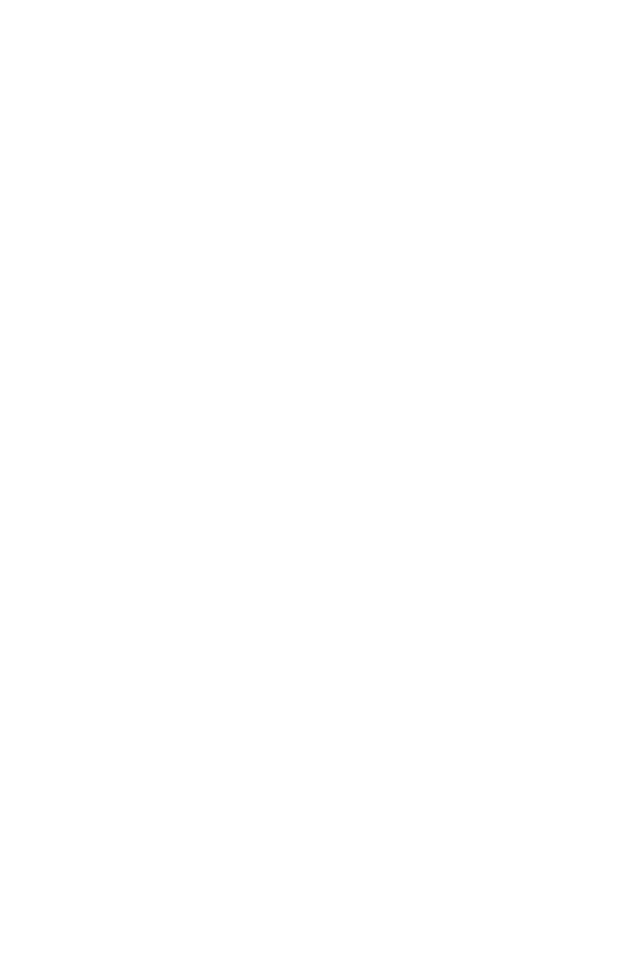
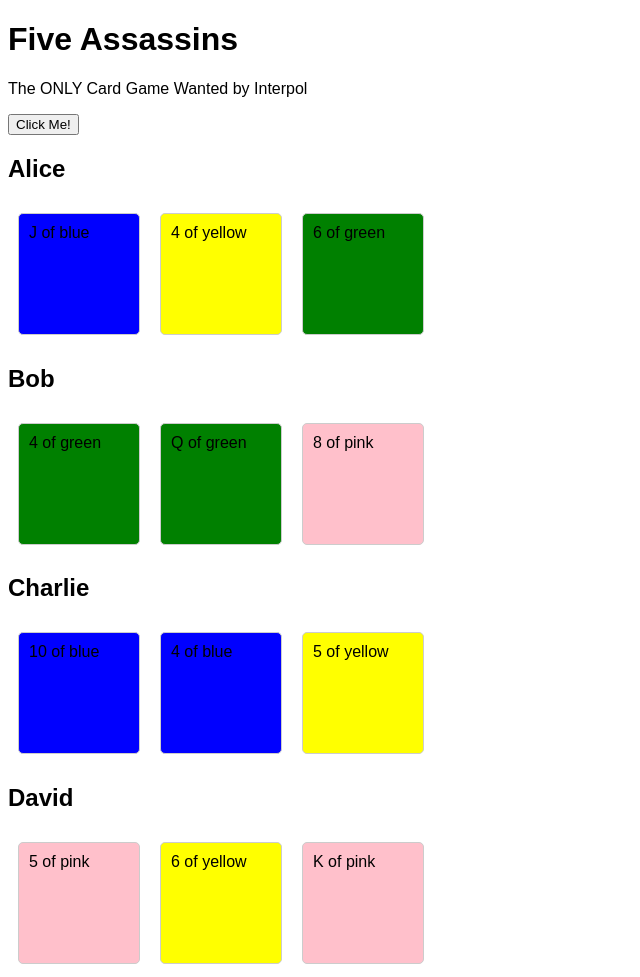
Before and after one commit to TripTerrano/ProjectOne, a plain HTML site: page index.html in a window 1280 px wide. Shown: the whole page, without its empty margins (0-640 px from the left). Before the commit the page ends 800 px from the top, so only its background shows below. Drawn offline with Linux system fonts and the light colour scheme.

Commit message:
ProjectOne v2

```diff
--- a/app.js
+++ b/app.js
@@ -1,43 +1,54 @@
-
-function makeCard(suit, value){
+//function main() {
+// This is a simple card game setup in JavaScript.
+// The game involves creating a deck of cards, shuffling it, and dealing cards to players.
+function makeCard(suit, value) {
   let rank = `${value}`;
-    if (value === 11) rank = 'J';
-    if (value === 12) rank = 'Q';
-    if (value === 13) rank = 'K';
-    if (suit === 'wild') rank = 'W';
+  if (value === 11) rank = "J";
+  if (value === 12) rank = "Q";
+  if (value === 13) rank = "K";
+  if (suit === "wild") rank = "W";
   return {
     suit: suit,
     value: value,
-        rank: rank
+    rank: rank,
   };
 }
 
-function makeDeck(){
-    const suits = ['blue', 'green', 'red', 'yellow', 'pink'];
+// Create a deck of cards
+function makeDeck() {
+  const suits = ["blue", "green", "red", "yellow", "pink"];
   const deck = [];
-    for (let i = 0; i < suits.length; i++){
-        for (let j = 3; j <= 13; j++){
+  for (let i = 0; i < suits.length; i++) {
+    for (let j = 3; j <= 13; j++) {
       deck.push(makeCard(suits[i], j));
     }
   }
+
+  // Add wild cards
+  // create a double deck
+  // and assign an id to each card
   const doubleDeck = deck.concat(deck);
-    const wildCard = makeCard('wild', 0);
-    for (let i = 0; i < 6; i++){
+  const wildCard = makeCard("wild", 0);
+  for (let i = 0; i < 6; i++) {
     doubleDeck.push(wildCard);
   }
   return doubleDeck.map((card, index) => {
     return {
       ...card,
-            id: index+1
+      id: index + 1,
     };
   });
 }
 const deck = makeDeck();
+
 console.log(deck.length);
 console.log(JSON.stringify(deck, null, 2));
-
-function shuffleDeck(deck){
-    for (let i = deck.length - 1; i > 0; i--){
+// Shuffle the deck
+// and assign an id to each card
+// and add 6 wild cards
+// and assign an id to each card
+function shuffleDeck(deck) {
+  for (let i = deck.length - 1; i > 0; i--) {
     const j = Math.floor(Math.random() * (i + 1));
     [deck[i], deck[j]] = [deck[j], deck[i]];
   }
@@ -46,32 +57,42 @@ function shuffleDeck(deck){
 const sDeck = shuffleDeck(deck);
 
 const players = [];
-
-function makePlayer(name){
+// Create players
+function makePlayer(name) {
   return {
     name: name,
-        hand: []
+    hand: [],
   };
 }
-
-function addPlayer(name){
+// Add players
+function addPlayer(name) {
   const player = makePlayer(name);
   players.push(player);
 }
-function dealCards(deck, players, round){
-    for (let i = 0; i < players.length; i++){
-        players[i].hand = deck.splice(0,round)
+function dealCards(deck, players, round) {
+  for (let i = 0; i < players.length; i++) {
+    players[i].hand = deck.splice(0, round);
+  }
+}
+// Add players
+addPlayer("Alice");
+addPlayer("Bob");
+addPlayer("Charlie");
+addPlayer("David");
 
+// deal cards
+// dealCards(sDeck, players, 7);
+
+console.log(players);
+console.log(sDeck.length);
+//}
+// main();
+function test() {
+  const deck = makeDeck();
+  console.log(deck.length);
+  console.log(JSON.stringify(deck, null, 2));
+  const sDeck = shuffleDeck(deck);
+  console.log(sDeck.length);
+  console.log(JSON.stringify(sDeck, null, 2));
+  console.log("test");
 }
-
-}
-
-addPlayer('Alice');
-addPlayer('Bob');
-addPlayer('Charlie');
-addPlayer('David');
-
-dealCards(sDeck, players, 7);
-
-console.log (players);
-console.log (sDeck.length);
--- a/css/style.css
+++ b/css/style.css
@@ -0,0 +1,30 @@
+.green {
+  background-color: green;
+}
+.red {
+  background-color: red;
+}
+.blue {
+  background-color: blue;
+}
+.yellow {
+  background-color: yellow;
+}
+.pink {
+  background-color: pink;
+}
+.wild {
+  background-color: purple;
+}
+.card {
+  height: 100px;
+  width: 100px;
+  display: inline-block;
+  border: 1px solid #ccc;
+  padding: 10px;
+  margin: 10px;
+  border-radius: 5px;
+}
+body {
+  font-family: Arial, sans-serif;
+}
--- a/index.html
+++ b/index.html
@@ -1,12 +1,63 @@
 <!DOCTYPE html>
 <html lang="en">
-<head>
-    <meta charset="UTF-8">
-    <meta name="viewport" content="width=device-width, initial-scale=1.0">
+  <head>
+    <meta charset="UTF-8" />
+    <meta name="viewport" content="width=device-width, initial-scale=1.0" />
     <title>Document</title>
-    <link defer src = "css/style.css">
-</head>
-<body>
+    <script src="app.js"></script>
+    <link rel="stylesheet" href="css/style.css" />
+  </head>
+  <body>
+    <div class="container">
+      <h1>Five Assassins</h1>
+      <p>The ONLY Card Game Wanted by Interpol</p>
+      <button id="myButton" onclick="test()">Click Me!</button>
+    </div>
+    <div id="root"></div>
+    <script>
+      const root = document.getElementById("root");
+      const el = document.createElement("div");
+      //   el.innerHTML = "<h1>Hello World</h1>";
+      //   root.appendChild(el);
 
-</body>
+      //   const cardsEl = deck.map((card, idx) => {
+      //     const cardEl = document.createElement("div");
+      //     cardEl.className = "card";
+      //     cardEl.innerHTML = `${idx + 1} ${card.rank} of ${card.suit}`;
+      //     return cardEl;
+      //   });
+      //   cardsEl.forEach((cardEl) => {
+      //     root.appendChild(cardEl);
+      //   });
+      function makeCardEl(card) {
+        const cardEl = document.createElement("div");
+        cardEl.className = `card ${card.suit}`;
+        // cardEl.style.backgroundColor = card.suit;
+        cardEl.innerHTML = `${card.rank} of ${card.suit}`;
+        return cardEl;
+      }
+      function makePlayerEl(player) {
+        const playerEl = document.createElement("div");
+        playerEl.className = "player";
+        playerEl.innerHTML = `<h2>${player.name}</h2>`;
+        const cardsEl = player.hand.map(makeCardEl);
+        cardsEl.forEach((cardEl) => {
+          playerEl.appendChild(cardEl);
+        });
+        return playerEl;
+      }
+      function makeGameEl() {
+        const gameEl = document.createElement("div");
+        gameEl.className = "game";
+        const playersEl = players.map(makePlayerEl);
+        playersEl.forEach((playerEl) => {
+          gameEl.appendChild(playerEl);
+        });
+        return gameEl;
+      }
+      dealCards(deck, players, 3);
+      const gameEl = makeGameEl();
+      root.appendChild(gameEl);
+    </script>
+  </body>
 </html>
```
Lines whose indentation alone changed are shown as unchanged.
